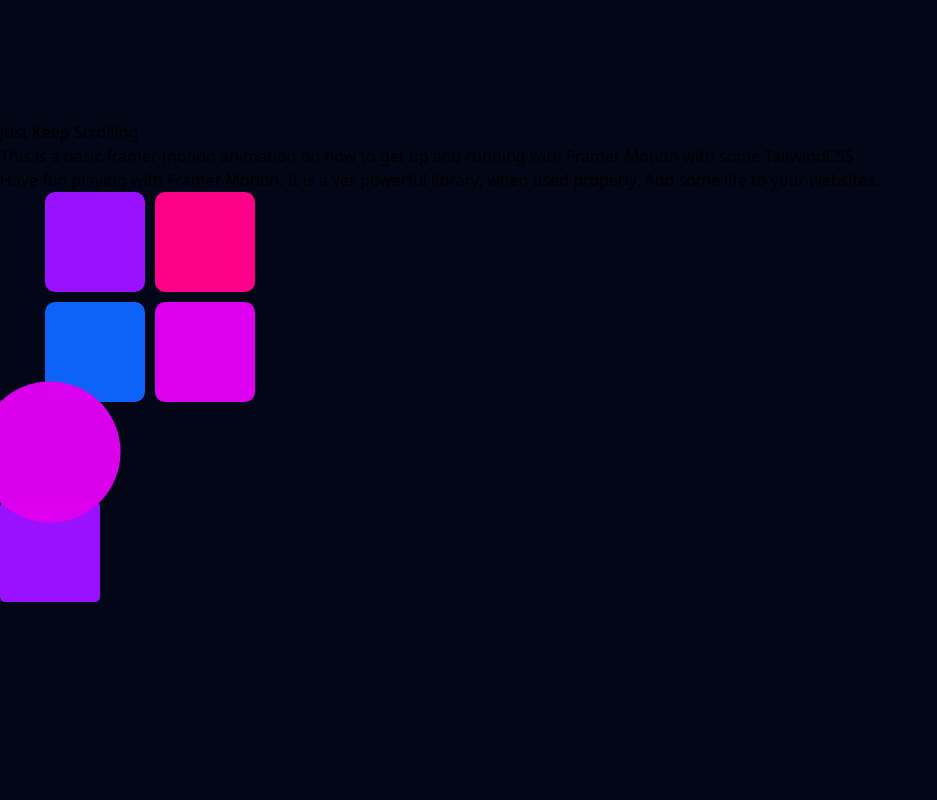
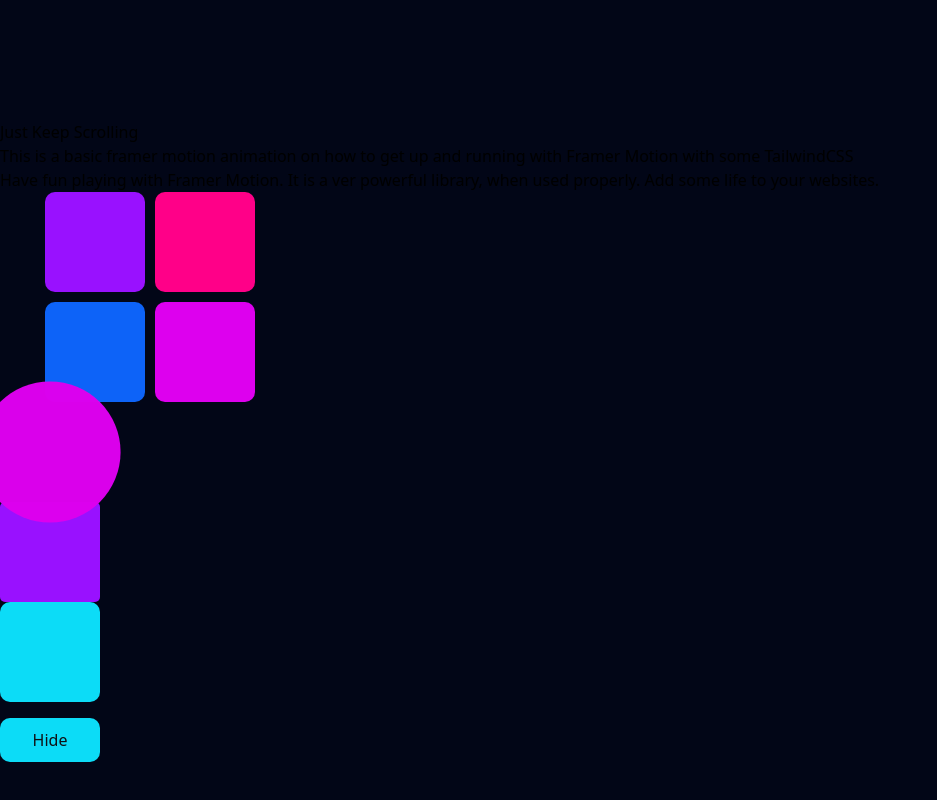
Before and after one commit to Farok-Hossain/basic-animation, a React (Vite) app: page / in a window 1280 px wide. Shown: the part 1184-1984 px from the top of the page, without its empty margins (0-937 px from the left). Built offline with nearby package versions, Linux system fonts and the light colour scheme.

Commit message:
hideButton added

```diff
--- a/src/App.jsx
+++ b/src/App.jsx
@@ -1,4 +1,6 @@
 import {
+  AnimatePresence,
+  color,
   motion,
   useAnimation,
   useInView,
@@ -106,8 +108,35 @@ const box = {
   backgroundColor: "#9911ff",
 };
 
+const hideContainer = {
+  display: "flex",
+  flexDirection: "column",
+  width: 100,
+  height: 160,
+  position: "relative",
+};
+
+const hideBox = {
+  width: 100,
+  height: 100,
+  borderRadius: "10px",
+  backgroundColor: "#0cdcf7",
+};
+
+const hideButton = {
+  backgroundColor: "#0cdcf7",
+  borderRadius: "10px",
+  padding: "10px 20px",
+  color: "#0f1115",
+  position: "absolute",
+  bottom: 0,
+  left: 0,
+  right: 0,
+};
+
 const App = () => {
   const [order, setOrder] = useState(initialOrder);
+  const [isVisible, setIsVisible] = useState(true);
   const { scrollYProgress: completionProgress } = useScroll();
 
   const containerRef = useRef(null);
@@ -353,6 +382,27 @@ const App = () => {
           whileTap={{ scale: 0.8 }}
           style={box}
         ></motion.div>
+        {/* hide button  */}
+        <div style={hideContainer}>
+          <AnimatePresence initial={false}>
+            {isVisible ? (
+              <motion.div
+                initial={{ opacity: 0, scale: 0 }}
+                animate={{ opacity: 1, scale: 1 }}
+                exit={{ opacity: 0, scale: 0 }}
+                style={hideBox}
+                key="box"
+              />
+            ) : null}
+          </AnimatePresence>
+          <motion.button
+            style={hideButton}
+            onClick={() => setIsVisible(!isVisible)}
+            whileTap={{ y: 1 }}
+          >
+            {isVisible ? "Hide" : "Show"}
+          </motion.button>
+        </div>
       </div>
     </div>
   );
```
